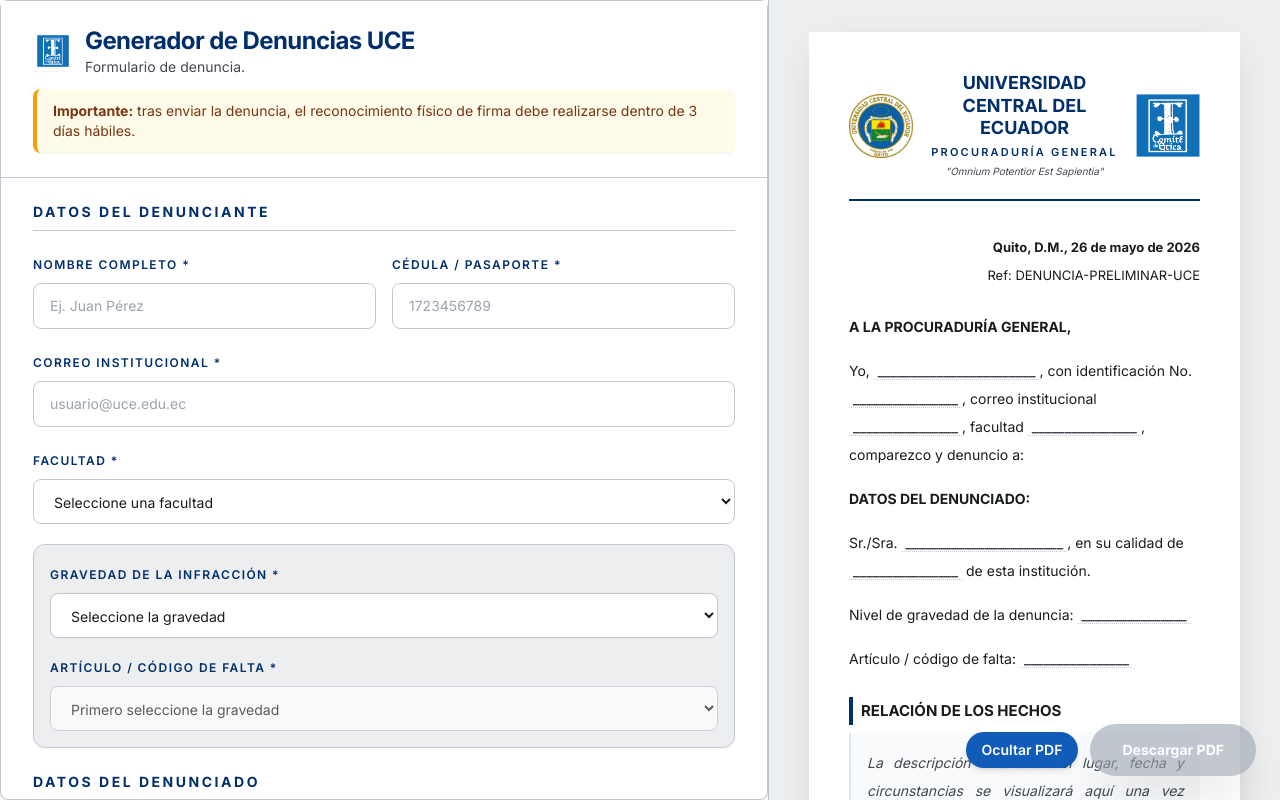
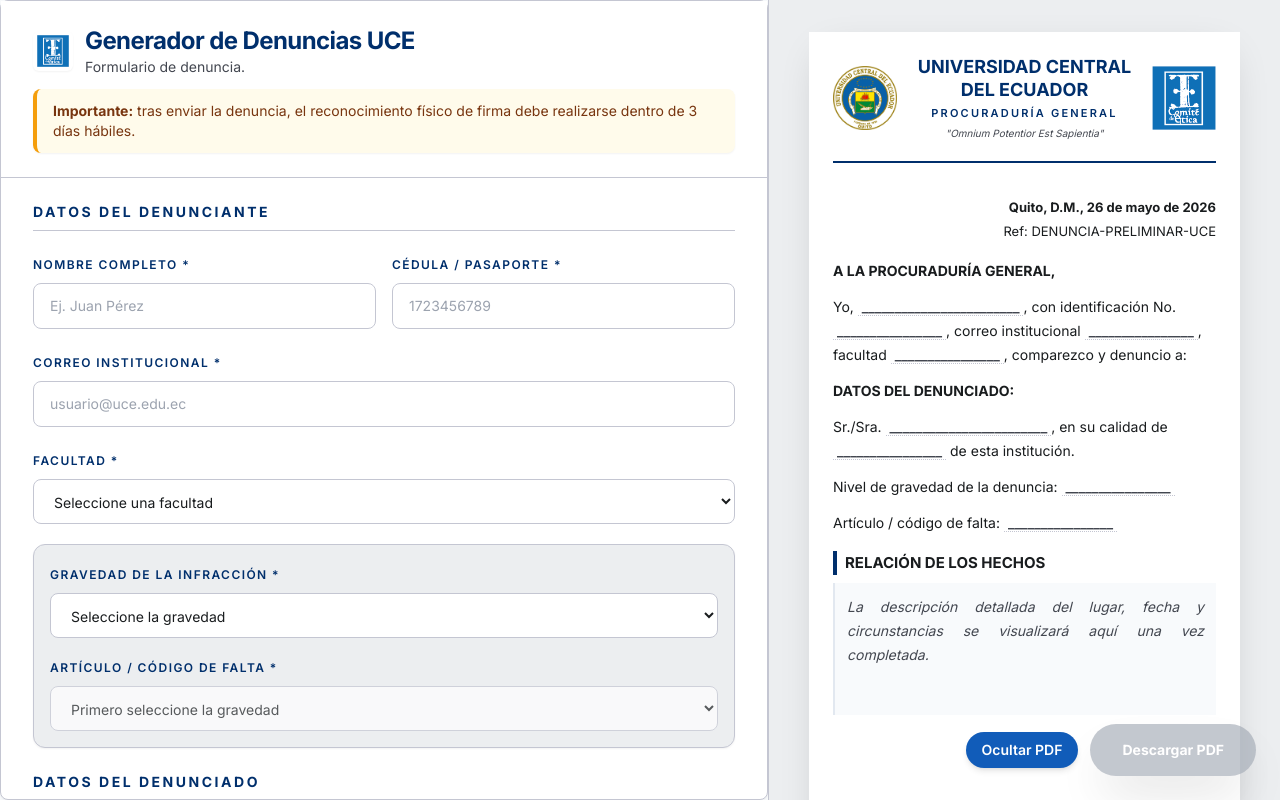
Before and after one commit to aatituanau/Anonymous-Reports, a React (Vite) app: page / in a window 1280 px wide. Both pictures are taken after a click on the button "Ver PDF". Built offline with nearby package versions, Linux system fonts and the light colour scheme.

Commit message:
feat: enhance DocumentPreview, BodyPreview, and FooterPreview components for improved layout and styling; update pdfGenerator and validation functions for better functionality

```diff
--- a/src/components/DocumentPreview.jsx
+++ b/src/components/DocumentPreview.jsx
@@ -18,14 +18,14 @@
     <section className="flex h-full items-start justify-center overflow-y-auto bg-surface-container px-4 py-8 sm:px-8 lg:px-10">
       <div
         id="document-preview"
-        className="flex w-full max-w-[842px] min-h-[297mm] flex-col bg-white p-6 shadow-document sm:p-8 lg:p-10"
+        className="box-border flex h-[297mm] w-full max-w-[842px] flex-col overflow-hidden bg-white p-4 shadow-document sm:p-5 lg:p-6"
       >
         <HeaderPreview
           title={INSTITUTION_NAME}
           subtitle={INSTITUTION_SUBTITLE}
         />
 
-        <div className="flex flex-1 flex-col">
+        <div className="flex min-h-0 flex-1 flex-col">
           <BodyPreview
             formData={formData}
             fechaActual={fechaActual}
--- a/src/components/preview/BodyPreview.jsx
+++ b/src/components/preview/BodyPreview.jsx
@@ -10,13 +10,13 @@
 
 export function BodyPreview({formData, fechaActual, reference}) {
   return (
-    <div className="flex-1 space-y-6 text-[14px] leading-7 text-on-surface">
+    <div className="min-h-0 flex-1 space-y-4 overflow-hidden text-[14px] leading-6 text-on-surface">
       <div className="text-right text-[13px]">
         <p className="font-bold">Quito, D.M., {fechaActual}</p>
         <p>Ref: {reference}</p>
       </div>
 
-      <div className="space-y-4">
+      <div className="space-y-3">
         <p className="font-bold uppercase">A LA PROCURADURÍA GENERAL,</p>
         <p>
           Yo,{" "}
@@ -44,7 +44,7 @@
           , comparezco y denuncio a:
         </p>
 
-        <p className="mt-4 font-bold uppercase">Datos del denunciado:</p>
+        <p className="mt-2 font-bold uppercase">Datos del denunciado:</p>
         <p>
           Sr./Sra.{" "}
           <span className={labelValueClassName}>
@@ -91,7 +91,7 @@
         <h4 className="border-l-4 border-primary pl-2 text-[15px] font-bold">
           RELACIÓN DE LOS HECHOS
         </h4>
-        <p className="min-h-[160px] whitespace-pre-wrap break-words border-l-2 border-slate-200 bg-slate-50 p-4 text-justify italic text-[14px] text-on-surface-variant">
+        <p className="min-h-[132px] whitespace-pre-wrap break-words border-l-2 border-slate-200 bg-slate-50 p-3 text-justify italic text-[14px] text-on-surface-variant">
           {formData.descripcionHechos ||
             "La descripción detallada del lugar, fecha y circunstancias se visualizará aquí una vez completada."}
         </p>
--- a/src/components/preview/FooterPreview.jsx
+++ b/src/components/preview/FooterPreview.jsx
@@ -2,9 +2,9 @@
 
 export function FooterPreview({formData}) {
   return (
-    <div className="mt-auto flex flex-col">
-      <div className="mt-8 flex flex-col items-center">
-        <div className="mb-3 h-px w-48 border-t border-on-surface" />
+    <div className="mt-auto flex flex-col justify-end">
+      <div className="mt-4 flex flex-col items-center">
+        <div className="mb-2 h-px w-48 border-t border-on-surface" />
         <p className="text-[13px] font-bold uppercase">
           {formData.nombreDenunciante ? (
             formData.nombreDenunciante
@@ -12,10 +12,9 @@
             <EmptyValue>________________________</EmptyValue>
           )}
         </p>
-        <br />
       </div>
 
-      <footer className="mt-auto flex justify-between border-t border-outline-variant pt-4 text-[9px] font-bold uppercase text-outline">
+      <footer className="mt-4 flex justify-between border-t border-outline-variant pt-2 text-[9px] font-bold uppercase text-outline">
         <span>Proceso: Régimen Disciplinario</span>
       </footer>
     </div>
--- a/src/utils/pdfGenerator.js
+++ b/src/utils/pdfGenerator.js
@@ -20,6 +20,7 @@
       scale: 2,
       useCORS: true,
       backgroundColor: "#ffffff",
+      scrollY: 0,
     },
     jsPDF: {
       unit: "mm",
--- a/src/utils/validation.js
+++ b/src/utils/validation.js
@@ -65,7 +65,8 @@
       if (!value) return "La identificación es obligatoria.";
       if (!/^[0-9]+$/.test(value))
         return "La cédula solo debe contener números.";
-      if (value.length < 6) return "Identificación demasiado corta.";
+      if (value.length !== 10)
+        return "La cédula debe tener exactamente 10 dígitos.";
       return "";
     case "correoInstitucional":
       if (!value) return "El correo institucional es obligatorio.";
```
